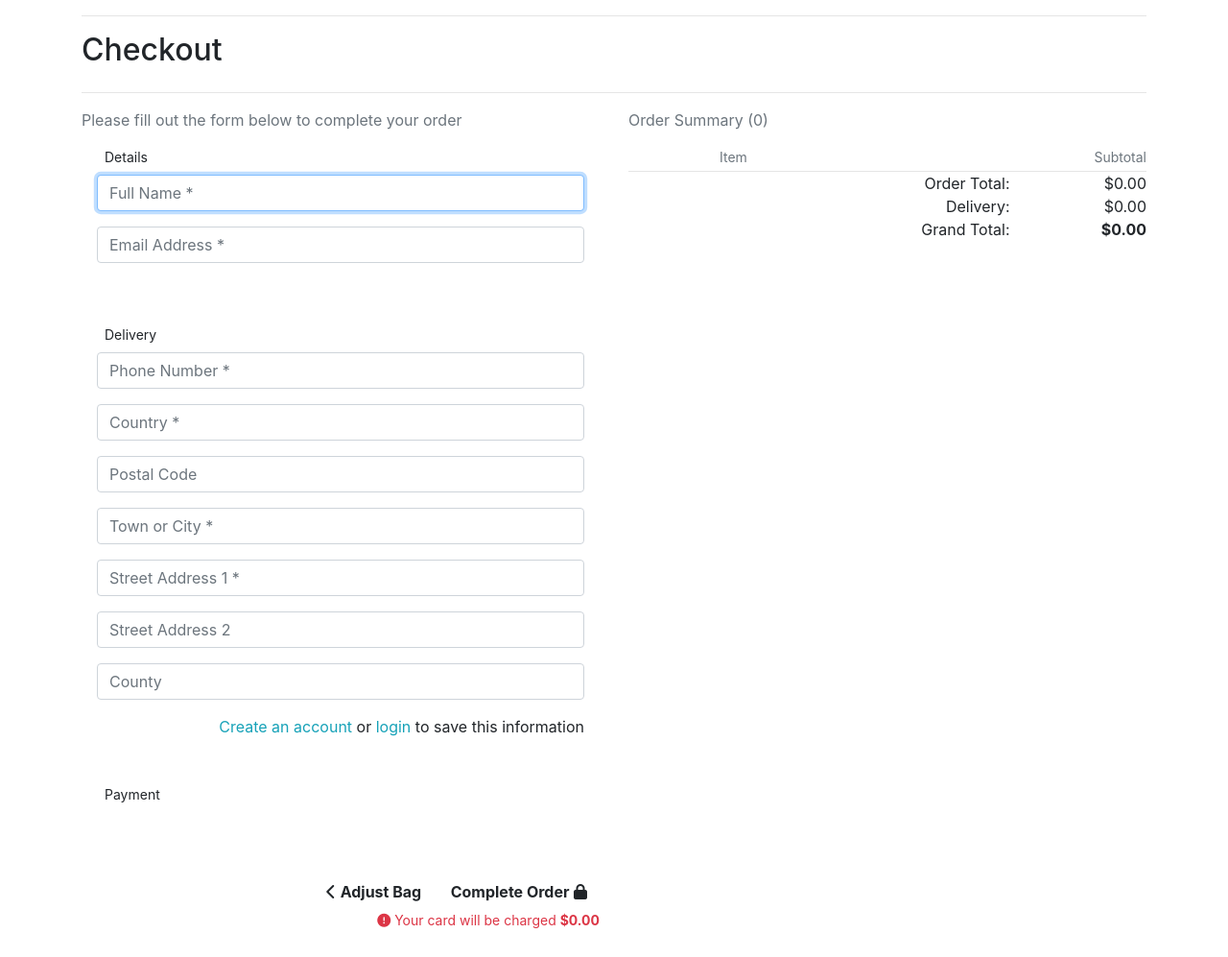
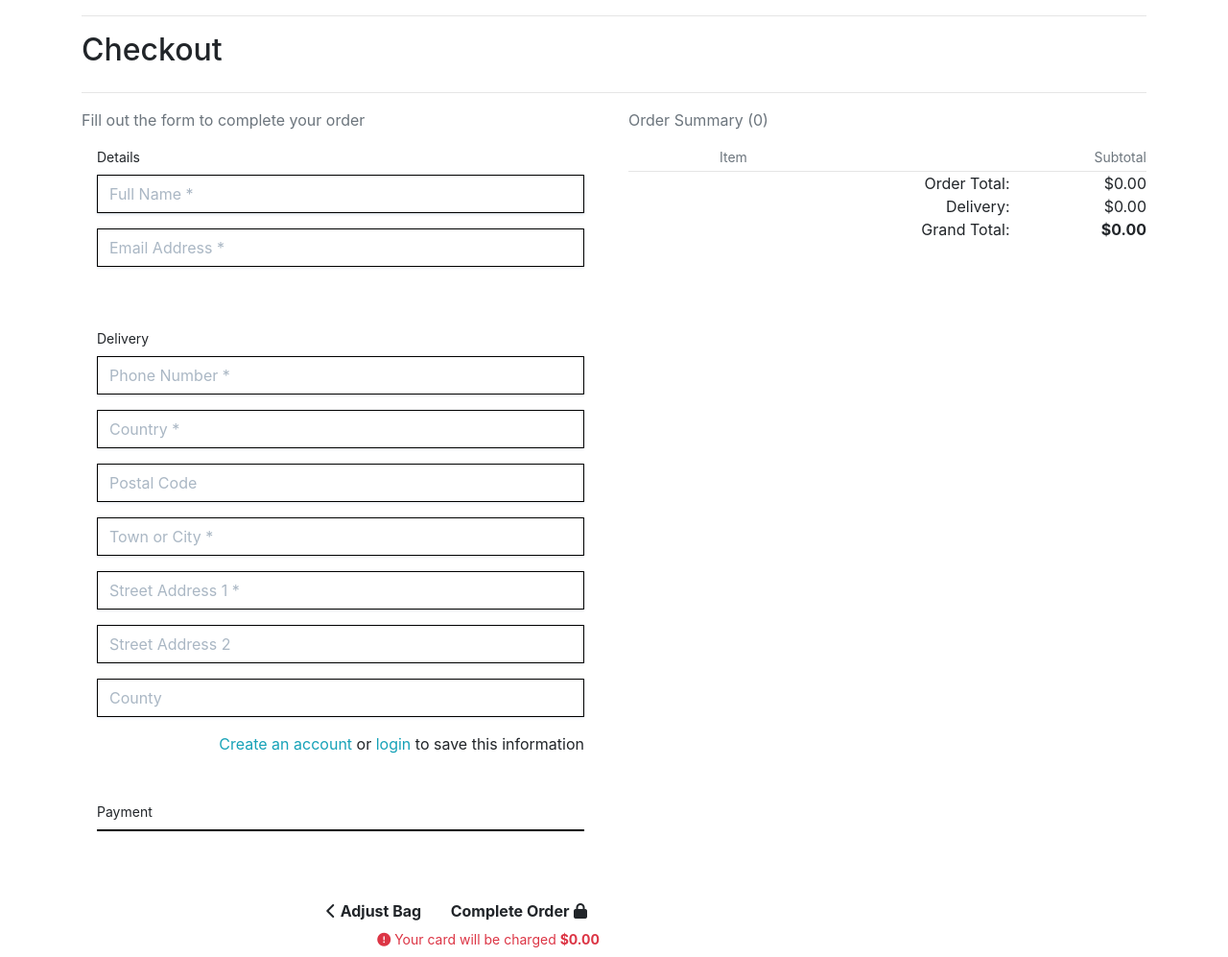
Before and after one commit to Enquil/rats_nest_v7, a Django app: template checkout/templates/checkout/checkout.html in a window 1280 px wide. Shown: the part 94-1091 px from the top of the page at 96% size. Before the commit the page ends 1061 px from the top, so only its background shows below. Run offline with Django 3.2, Linux system fonts and the light colour scheme; the template is opened without the code that fills it: values that come from a table or form of the project are taken from there, others are empty; some libraries are stand-ins or nearby versions.

Commit message:
created js for stripe and checkout css

```diff
--- /dev/null
+++ b/checkout/static/checkout/css/checkout.css
@@ -0,0 +1,37 @@
+.StripeElement,
+.stripe-style-input {
+  box-sizing: border-box;
+  height: 40px;
+  padding: 10px 12px;
+  border: 1px solid transparent;
+  border-radius: 0px;
+  background-color: white;
+  box-shadow: 0 1px 3px 0 #e6ebf1;
+  -webkit-transition: box-shadow 150ms ease;
+  transition: box-shadow 150ms ease;
+}
+
+.StripeElement--focus,
+.stripe-style-input:focus,
+.stripe-style-input:active {
+  box-shadow: 0 1px 3px 0 #cfd7df;
+}
+
+.StripeElement--webkit-autofill {
+  background-color: #fefde5 !important;
+}
+
+.stripe-style-input::placeholder {
+    color: #aab7c4;
+}
+
+.fieldset-label {
+    position: relative;
+    right: .5rem;
+}
+
+#payment-form .form-control,
+#card-element {
+    color: #000;
+    border: 1px solid #000;
+}
--- a/checkout/templates/checkout/checkout.html
+++ b/checkout/templates/checkout/checkout.html
@@ -4,7 +4,7 @@
 
 {% block extra_css %}
     <link rel="stylesheet" href="{% static 'checkout/css/checkout.css' %}">
-{% endblock %}
+{% endblock extra_css %}
 
 {% block page_header %}
     <div class="container header-container">
@@ -12,7 +12,7 @@
             <div class="col"></div>
         </div>
     </div>
-{% endblock %}
+{% endblock page_header %}
 
 {% block content %}
     <div class="overlay"></div>
@@ -72,7 +72,7 @@
                 </div>
             </div>
             <div class="col-12 col-lg-6">
-                <p class="text-muted">Please fill out the form below to complete your order</p>
+                <p class="text-muted">Fill out the form to complete your order</p>
                 <form action="{% url 'checkout' %}" method="POST" id="payment-form">
                     {% csrf_token %}
                     <fieldset class="rounded px-3 mb-5">
@@ -134,4 +134,4 @@
             </div>
         </div>
     </div>
-{% endblock %}
+{% endblock content %}
```
Also changed, not shown: checkout/static/checkout/js/stripe_elements.js (added, +75 -0 lines).
